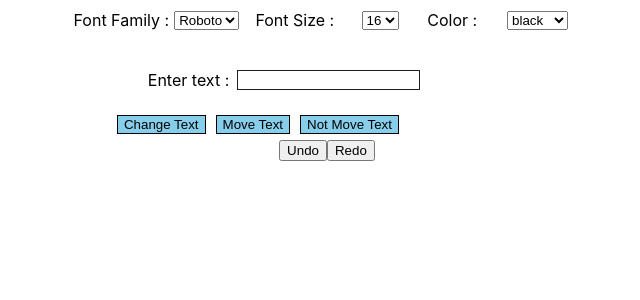
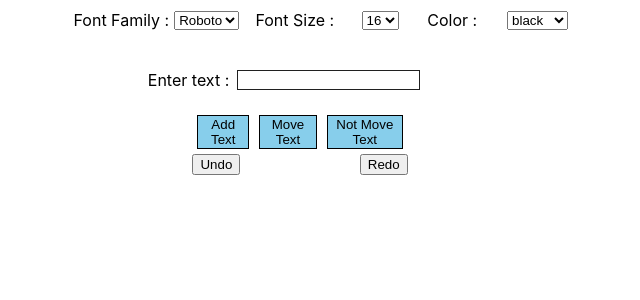
Before and after one commit to venkateshsure/celebrareAssignment-reactjs, a React (Create React App) app: page / in a window 1280 px wide. Shown: the top 300 px of the page, without its empty margins (323-963 px from the left). Built offline with nearby package versions, Linux system fonts and the light colour scheme.

Commit message:
completed the functionality of undo and redo

```diff
--- a/src/components/Home/index.css
+++ b/src/components/Home/index.css
@@ -47,8 +47,7 @@
 
 .all-buttons {
   display: flex;
-  flex-wrap: wrap;
-  width: 60%;
+  width: 80%;
   margin-top: 20px;
 }
 
@@ -62,3 +61,15 @@
   outline: none;
   margin-left: 8px;
 }
+
+.undo-redo-con {
+  display: flex;
+  width: 80%;
+  justify-content: space-between;
+}
+
+.all-but-undo-redo-con {
+  display: flex;
+  flex-direction: column;
+  justify-content: space-around;
+}
--- a/src/components/Home/index.js
+++ b/src/components/Home/index.js
@@ -126,6 +126,7 @@ class Home extends Component {
       cursorY: event.clientY,
     });
   };
+
   render() {
     const {
       text,
@@ -196,9 +197,10 @@ class Home extends Component {
                 className="input"
               />
             </div>
+            <div className="all-but-undo-redo-con">
               <div className="all-buttons">
                 <button type="button" onClick={this.onAddText} className="btn">
-                Change Text
+                  Add Text
                 </button>
                 <button type="text" onClick={this.moveText} className="btn">
                   Move Text
@@ -207,7 +209,7 @@ class Home extends Component {
                   Not Move Text
                 </button>
               </div>
-            <div>
+              <div className="undo-redo-con">
                 <button type="button" onClick={this.undo}>
                   Undo
                 </button>
@@ -218,6 +220,7 @@ class Home extends Component {
             </div>
           </div>
         </div>
+      </div>
     );
   }
 }
```
Lines whose indentation alone changed are shown as unchanged.
